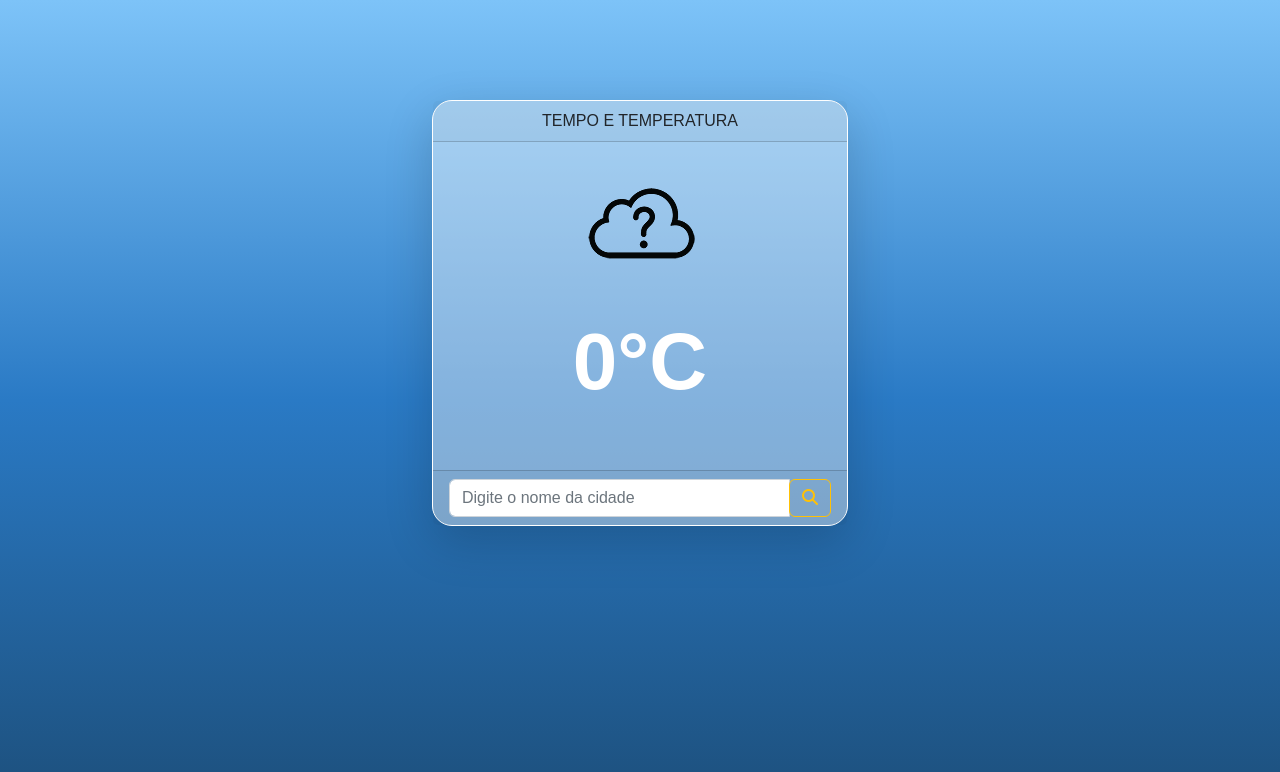
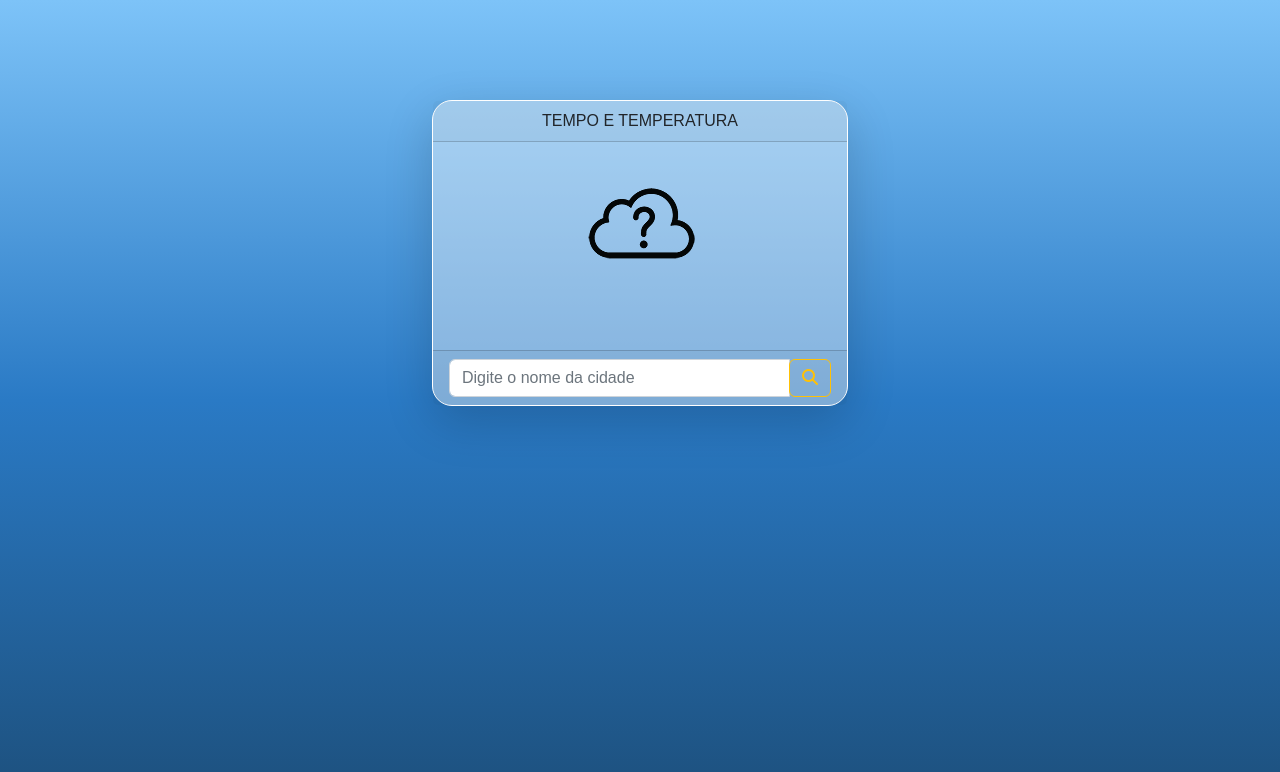
Before and after one commit to anacamilly/Weather-Website, a plain HTML site: page index.html in a window 1280 px wide. Drawn offline with nearby package versions, Linux system fonts and the light colour scheme.

Commit message:
modificações no index.html

```diff
--- a/index.html
+++ b/index.html
@@ -25,8 +25,8 @@
                     <img src="./icons/unknown.png">
                 </div>
                 <div class="container-temp mx-4 my-3">
-                    <div>0</div>
-                    <span>°C</span>
+                    <div></div>
+                    <span></span>
                 </div>
                 <div class="weather py-2"></div>
                 <div class="low-high"></div>
```
